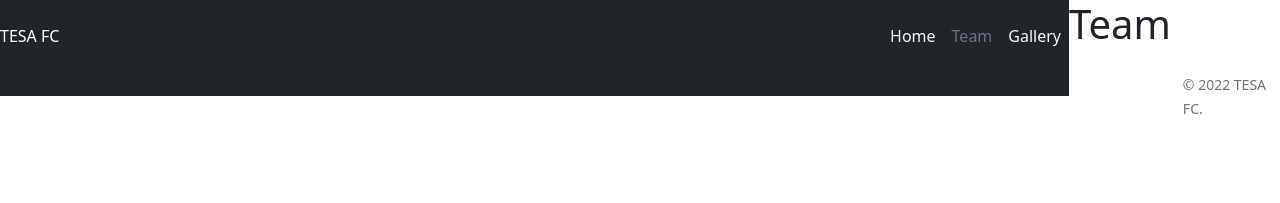
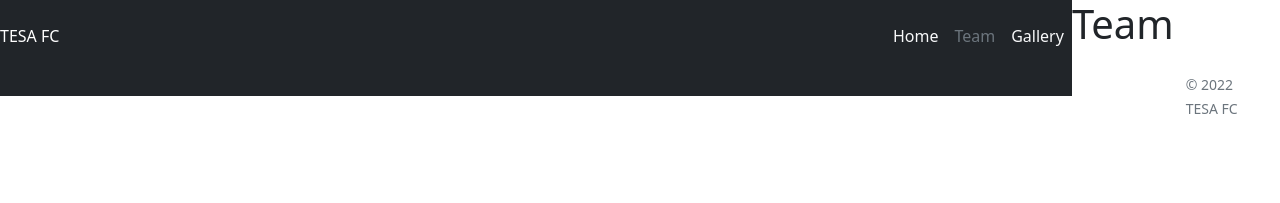
Before and after one commit to tesafc/www2, a Jekyll site: the page built from team.html, in a window 1280 px wide. Shown: the top 203 px of the page. Built offline with Jekyll 4.4.1, drawn with Linux system fonts in a browser that asks for light colours.

Commit message:
Update default.html

```diff
--- a/_layouts/default.html
+++ b/_layouts/default.html
@@ -1,5 +1,5 @@
 <!doctype html>
-<html lang="en" class="height-100">
+<html lang="en">
   <head>
     <meta charset="UTF-8">
     <meta name="viewport" content="width=device-width, initial-scale=1.0">
@@ -33,7 +33,7 @@
     <footer>
       <div class="container-fluid">
         <div class="py-5 my-4">
-          <small class="text-center text-secondary">© 2022 TESA FC.</small>
+          <small class="text-center text-secondary">© 2022 TESA FC</small>
         </div>
       </div>
     </footer>
```
